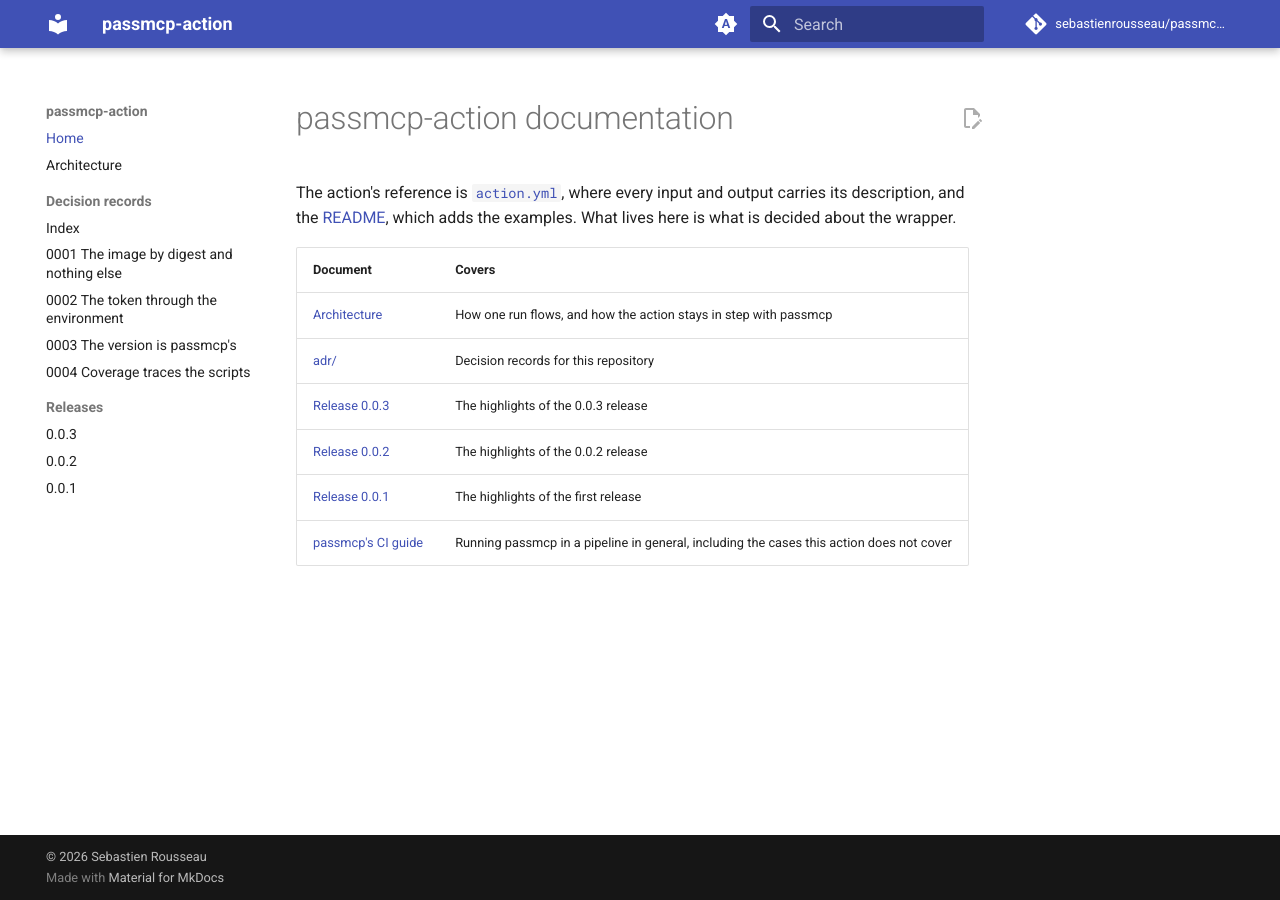
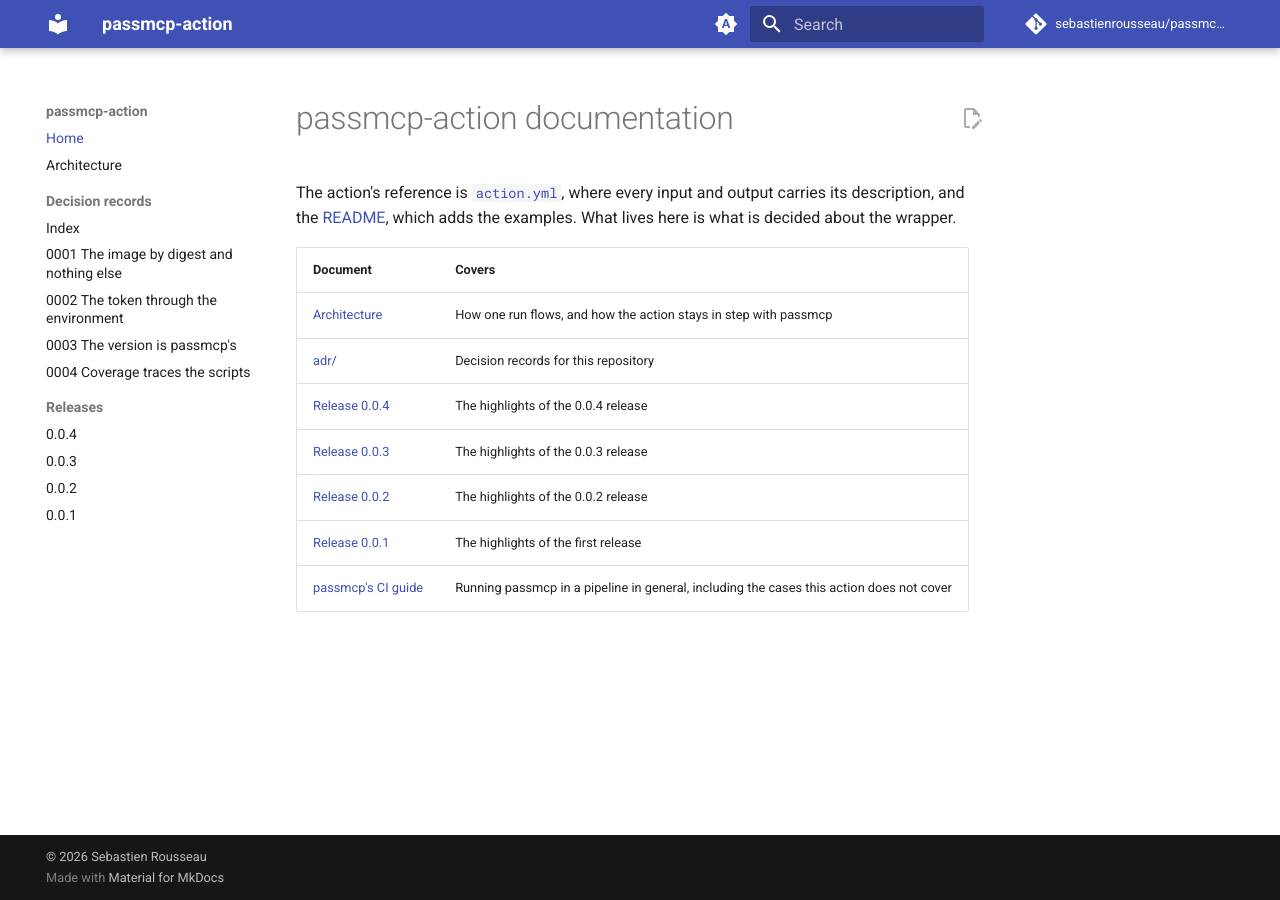
Before and after one commit to sebastienrousseau/passmcp-action, an MkDocs documentation site: the page built from docs/index.md, in a window 1280 px wide. Built offline with MkDocs 1.6.1 and Material for MkDocs 9.7.7, drawn with Linux system fonts in a browser that asks for light colours; comment, search, counter and statistics services are not loaded.

Commit message:
docs: list the 0.0.4 release in the manual
docs/releases/v0.0.4.md holds the 0.0.4 highlights, but neither the
mkdocs nav nor the docs index linked it. Add it above 0.0.3 in both,
in the form the existing entries use.

Assisted-by: Claude Code:claude-opus-5-5
Signed-off-by: Sebastien Rousseau <sebastian.rousseau@gmail.com>

```diff
--- a/docs/index.md
+++ b/docs/index.md
@@ -11,6 +11,7 @@ adds the examples. What lives here is what is decided about the wrapper.
 |---|---|
 | [Architecture](ARCHITECTURE.md) | How one run flows, and how the action stays in step with passmcp |
 | [adr/](adr/README.md) | Decision records for this repository |
+| [Release 0.0.4](releases/v0.0.4.md) | The highlights of the 0.0.4 release |
 | [Release 0.0.3](releases/v0.0.3.md) | The highlights of the 0.0.3 release |
 | [Release 0.0.2](releases/v0.0.2.md) | The highlights of the 0.0.2 release |
 | [Release 0.0.1](releases/v0.0.1.md) | The highlights of the first release |
--- a/mkdocs.yml
+++ b/mkdocs.yml
@@ -55,6 +55,7 @@ nav:
       - 0003 The version is passmcp's: adr/0003-the-version-is-passmcps.md
       - 0004 Coverage traces the scripts: adr/0004-coverage-traces-the-scripts-not-bats.md
   - Releases:
+      - 0.0.4: releases/v0.0.4.md
       - 0.0.3: releases/v0.0.3.md
       - 0.0.2: releases/v0.0.2.md
       - 0.0.1: releases/v0.0.1.md
```
